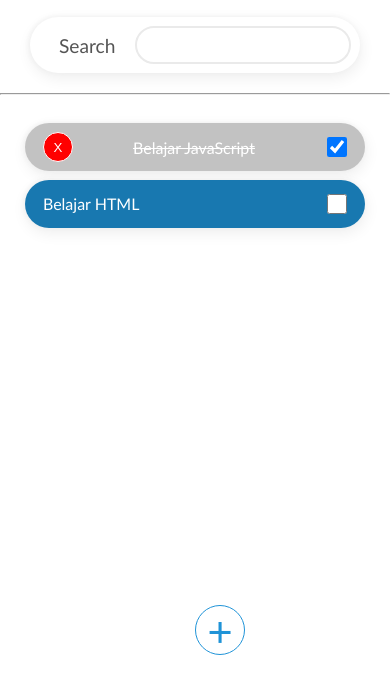
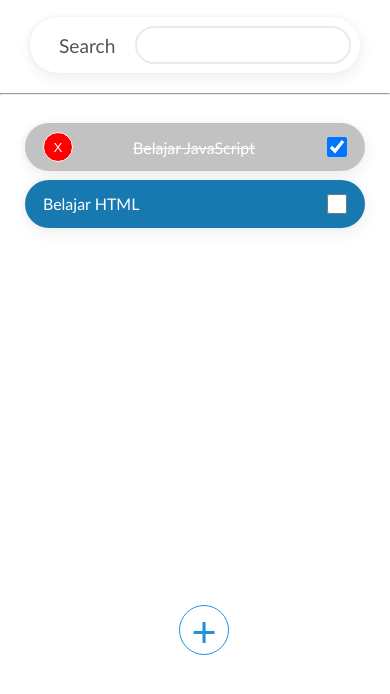
Before and after one commit to muhammadedowardaya/todo-list, a plain HTML site: page index.html in a window 390 px wide. Shown: the part 62-756 px from the top of the page. Drawn offline with Linux system fonts and the light colour scheme.

Commit message:
ubah value add ke 46vw ukuran mobile

```diff
--- a/css/style.css
+++ b/css/style.css
@@ -276,7 +276,7 @@ form[name="addTask"] {
     }
 
     #add {
-        left:50vw;
+        left:46vw;
     }
 
     #search .form-control {
```
